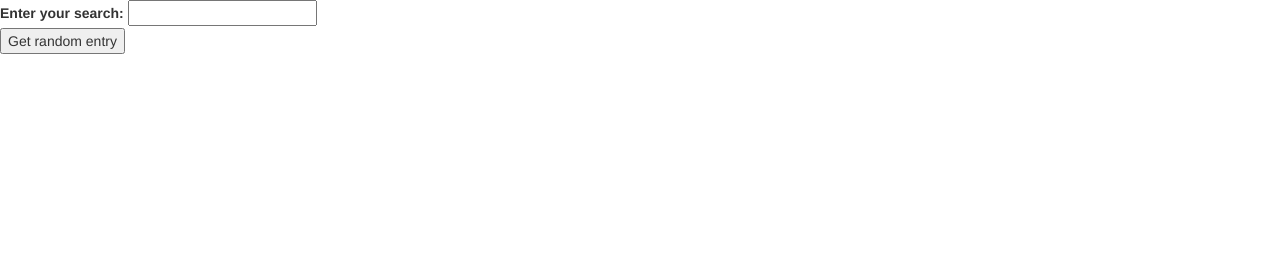
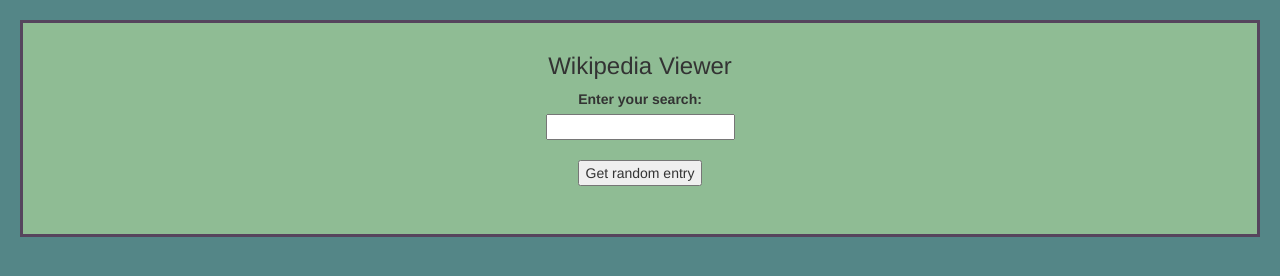
Before and after one commit to laramartin/fcc_wikipedia_viewer, a plain HTML site: page index.html in a window 1280 px wide. Drawn offline with nearby package versions, Linux system fonts and the light colour scheme.

Commit message:
added some basic style

```diff
--- a/index.html
+++ b/index.html
@@ -19,12 +19,15 @@
 </head>
 <body>
 
-	<form id="searchForm" action="">
-    <label for="name">Enter your search: </label>
-    <input type="text" name="name" id="searchValue">
-	</form>
-	<button type="button" id="randomButton">Get random entry</button>
-  <!-- <input type="text" placeholder="search" id="searchForm"/> -->
+	<div class="jumbotron">
+		<h3>Wikipedia Viewer</h3>
+		<form id="searchForm" action="">
+	    <label for="name">Enter your search:</label>
+			<br>
+	    <input type="text" name="name" id="searchValue">
+		</form>
+		<button type="button" id="randomButton">Get random entry</button>
+	</div>
   <div class="container resultTitle"></div>
 </body>
 </html>
--- a/style.css
+++ b/style.css
@@ -1 +1,27 @@
 /*wikipedia viewer style*/
+body{
+  background-color: #548687 !important;
+}
+.jumbotron {
+  text-align: center;
+  margin: 20px 20px 20px 20px;
+  padding-top: 10px !important;
+  border: solid;
+  border-color: #56445D;
+  background-color: #8FBC94 !important;
+
+}
+
+
+#searchValue {
+  margin-bottom: 20px;
+}
+
+.resultEntry {
+  background-color: rgba(255,255,255,0.25);
+  padding: 10px 20px 10px 20px;
+  margin-bottom: 10px;
+  border-left: solid;
+  border-left-color: #C5E99B;
+  border-left-width: thick;
+}
--- a/wikiViewer.js
+++ b/wikiViewer.js
@@ -255,7 +255,7 @@ function displayData(data){
 
 
     html += "<div class='resultEntry'><p>" + "value of i: " + i +
-    "<br>'title': " + title +
+    "<br><b>'title': " + title + "</b>" +
     "<br>'snippet': " + snippet +
     "</p></div>";
 
```
